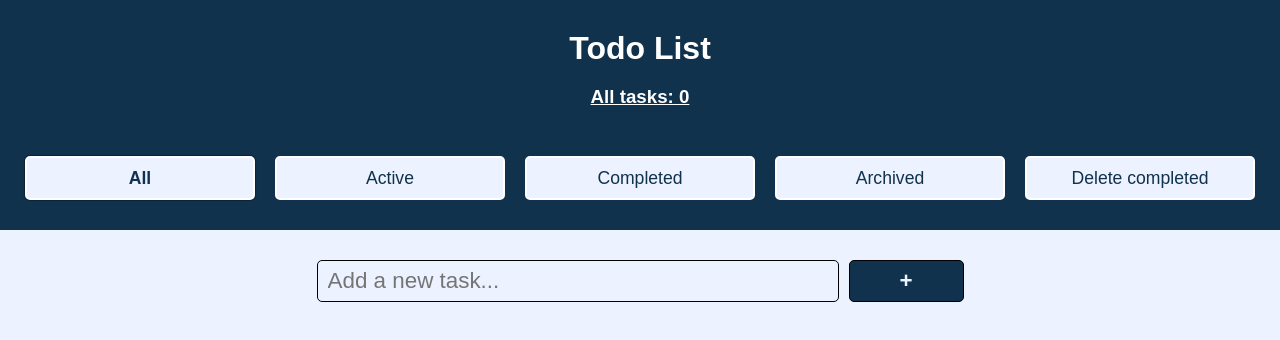
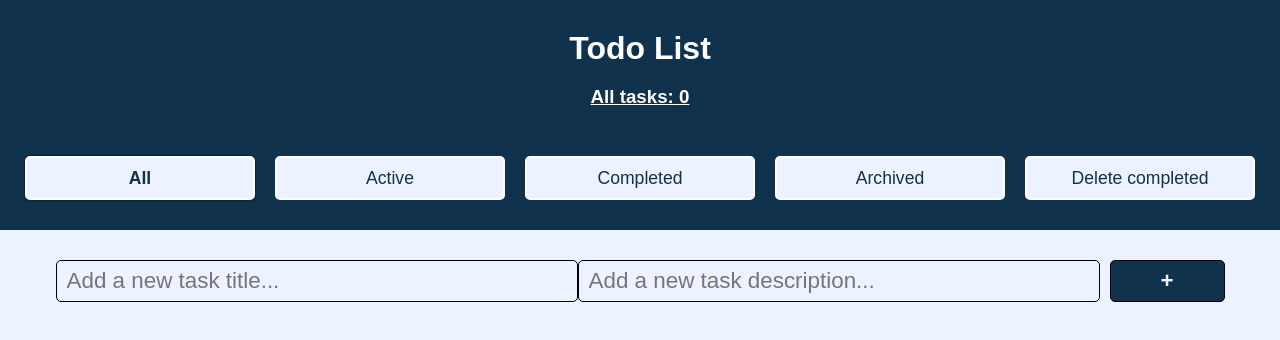
Before and after one commit to nelly476/to-do-react, a React (Vite) app: page / in a window 1280 px wide. Shown: the top 340 px of the page. Built offline with nearby package versions, Linux system fonts and the light colour scheme.

Commit message:
add styling

```diff
--- a/src/App.jsx
+++ b/src/App.jsx
@@ -5,28 +5,41 @@ import ControlButtons from "./components/ControlButtons";
 
 export default class App extends React.Component {
   state = {
-    todoValue: "",
+    todoTitleValue: "",
+    todoDescriptionValue: "",
     filterType: "All",
     todos: [],
     archivedTodos: [],
   };
 
-  handleChange = (event) => {
+  handleTitleChange = (event) => {
     this.setState({
-      todoValue: event.target.value,
+      todoTitleValue: event.target.value,
+    });
+  };
+
+  handleDescriptionChange = (event) => {
+    this.setState({
+      todoDescriptionValue: event.target.value,
     });
   };
 
   handleClick = (event) => {
     event.preventDefault();
-    if (this.state.todoValue !== "") {
+    if (
+      this.state.todoTitleValue !== "" &&
+      this.state.todoTitleValue.length >= 2
+    ) {
+      console.log("h");
       const todo = {
         id: Date.now(),
-        text: this.state.todoValue,
+        title: this.state.todoTitleValue,
+        description: this.state.todoDescriptionValue,
         done: false,
       };
       this.setState({
-        todoValue: "",
+        todoTitleValue: "",
+        todoDescriptionValue: "",
         todos: [todo, ...this.state.todos],
       });
     }
@@ -100,12 +113,14 @@ export default class App extends React.Component {
           filter={this.state.filterType}
         />
         <Form
+          handleTitleChange={this.handleTitleChange}
+          handleDescriptionChange={this.handleDescriptionChange}
           handleDelete={this.handleDelete}
           handleArchive={this.handleArchive}
           handleToggle={this.handleToggle}
           handleClick={this.handleClick}
-          handleChange={this.handleChange}
-          todoValue={this.state.todoValue}
+          todoTitleValue={this.state.todoTitleValue}
+          todoDescriptionValue={this.state.todoDescriptionValue}
           todos={this.getVisibleTodos()}
         />
       </div>
--- a/src/components/Form.jsx
+++ b/src/components/Form.jsx
@@ -7,12 +7,23 @@ class Todo extends React.Component {
         {this.props.todos.map((item) => {
           return (
             <li className="todo-item" key={item.id}>
-              <span
+              <span className="todo-item__task-description">
+                <h2
                   className={
-                  item.done ? "todo-item__name disabled" : "todo-item__name"
+                    item.done ? "todo-item__title disabled" : "todo-item__title"
                   }
                 >
-                {item.text}
+                  {item.title}
+                </h2>
+                <p
+                  className={
+                    item.done
+                      ? "todo-item__description disabled"
+                      : "todo-item__description"
+                  }
+                >
+                  {item.description}
+                </p>
               </span>
               <span className="todo-item__buttons">
                 <i
@@ -45,13 +56,22 @@ export default class Form extends React.Component {
     return (
       <form className="form">
         <div className="form__input-section">
+          <span>
             <input
               type="text"
               className="form__input"
-            placeholder="Add a new task..."
-            onChange={this.props.handleChange}
-            value={this.props.todoValue}
+              placeholder="Add a new task title..."
+              onChange={this.props.handleTitleChange}
+              value={this.props.todoTitleValue}
             />
+            <input
+              type="text"
+              className="form__input"
+              placeholder="Add a new task description..."
+              onChange={this.props.handleDescriptionChange}
+              value={this.props.todoDescriptionValue}
+            />
+          </span>
           <button
             className="form__button"
             type="submit"
@@ -60,7 +80,6 @@ export default class Form extends React.Component {
             +
           </button>
         </div>
-
         <Todo
           todos={this.props.todos}
           handleToggle={this.props.handleToggle}
--- a/src/index.css
+++ b/src/index.css
@@ -11,7 +11,8 @@ body {
   /* width: 50%; */
 }
 
-h1 {
+h1,
+h2 {
   margin: 0;
 }
 
@@ -70,21 +71,27 @@ h1 {
 
 .todos-list {
   font-size: 1.4em;
-  width: 50%;
+  width: 45%;
 }
 
 .todo-item {
   border-bottom: 2px solid #837c7c;
   cursor: pointer;
-  line-height: 40px;
+  /* line-height: 40px; */
   display: flex;
-  justify-content: space-between;
+  /* justify-content: space-between; */
+}
+
+.todo-item__task-description {
+  width: 70%;
 }
 
 .todo-item__buttons {
   display: flex;
   align-items: center;
+  justify-content: flex-end;
   column-gap: 10px;
+  width: 30%;
 }
 
 .footer,
@@ -136,6 +143,11 @@ h1 {
   text-decoration: line-through;
 }
 
+i {
+  width: 1.4em;
+  height: 1.4em;
+}
+
 i:hover {
   opacity: 0.7;
 }
```
Lines whose indentation alone changed are shown as unchanged.
